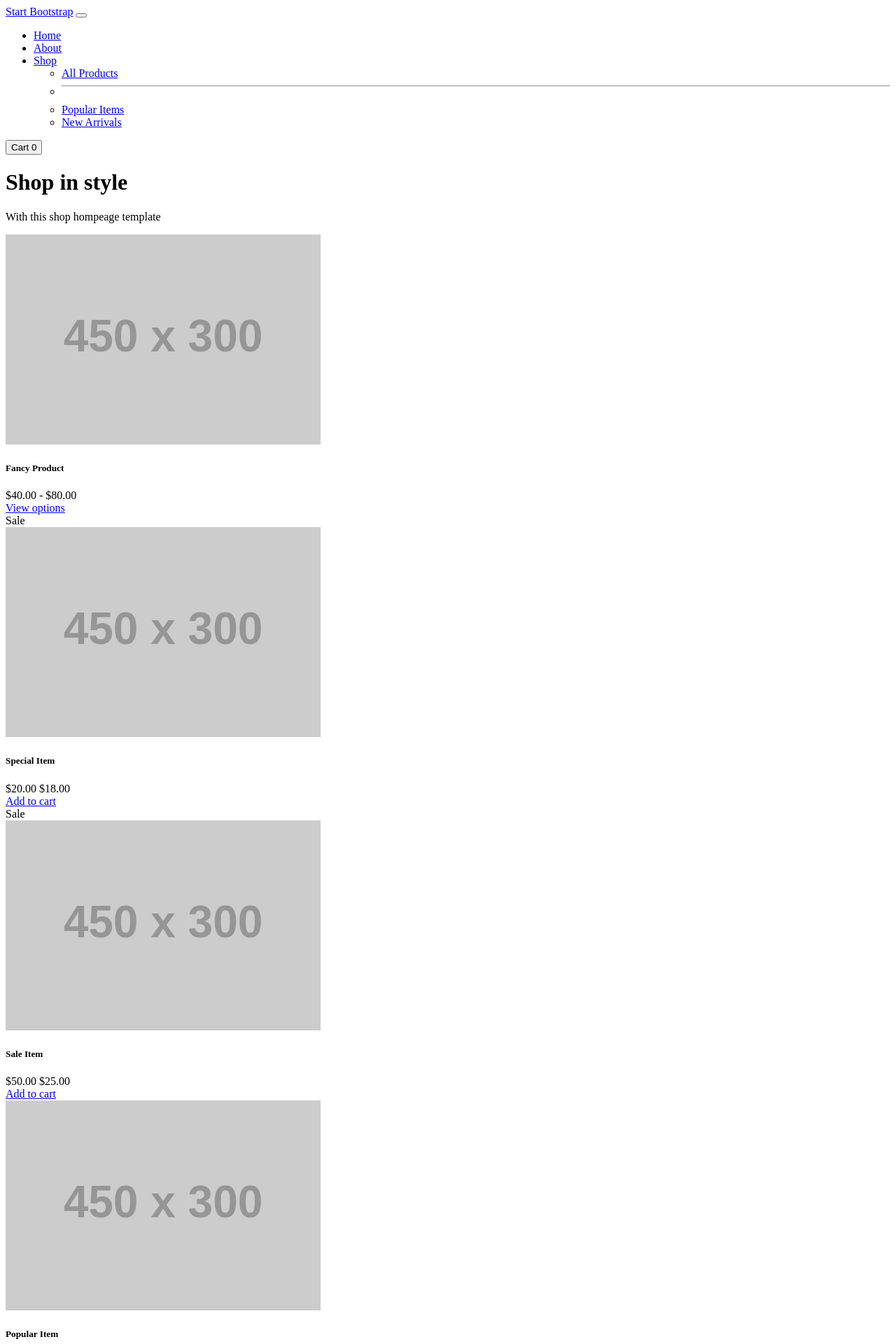
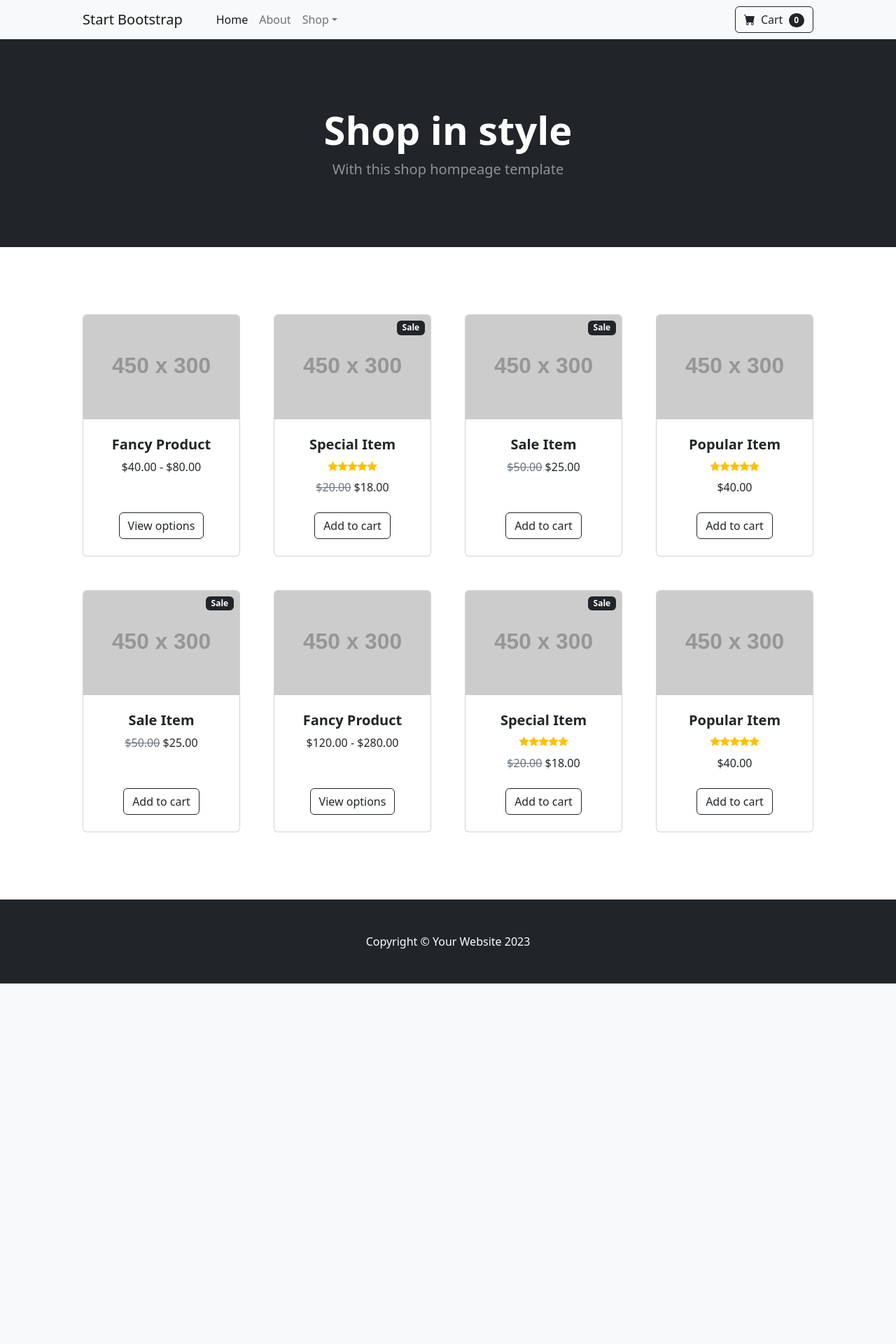
Before and after one commit to efjey/Majd, a Django app: page / in a window 1280 px wide. Shown: the top 1920 px of the page at 70% size. After the commit the page ends 1405 px from the top, so only its background shows below. Run offline with Django 5.2, Linux system fonts and the light colour scheme; grey boxes labelled with a size stand in for pictures from a placeholder-image service; some libraries are stand-ins or nearby versions.

Commit message:
'cssProblemSolved'

```diff
--- a/shop/templates/index.html
+++ b/shop/templates/index.html
@@ -9,11 +9,11 @@
         <meta name="author" content="" />
         <title>Shop Homepage - Start Bootstrap Template</title>
         <!-- Favicon-->
-        <!--<link rel="icon" type="image/x-icon" href="{% static 'assets/favicon.ico' %}" />-->
+        <link rel="icon" type="image/x-icon" href="{% static 'assets/favicon.ico' %}" />
         <!-- Bootstrap icons-->
-        <link href="https://cdn.jsdelivr.net/npm/bootstrap-icons@1.5.0/font/bootstrap-icons.css" rel="stylesheets" />
+        <link href="https://cdn.jsdelivr.net/npm/bootstrap-icons@1.5.0/font/bootstrap-icons.css" rel="stylesheet" />
         <!-- Core theme CSS (includes Bootstrap)-->
-        <link href="{% static 'css/styles.css' %}" rel="stylesheets" />
+        <link href="{% static 'css/styles.css' %}" rel="stylesheet" />
     </head>
     <body>
         <!-- Navigation-->
@@ -264,6 +264,6 @@
         <!-- Bootstrap core JS-->
         <script src="https://cdn.jsdelivr.net/npm/bootstrap@5.2.3/dist/js/bootstrap.bundle.min.js"></script>
         <!-- Core theme JS-->
-        <!-- <script src="{% static 'js/scripts.js' %}"></script> -->
+         <script src="{% static 'js/scripts.js' %}"></script>
     </body>
 </html>
```
Also changed, not shown: shop/static/assets/favicon.ico (renamed from static/assets/favicon.ico), shop/static/css/styles.css (renamed from static/css/styles.css), shop/static/js/scripts.js (renamed from static/js/scripts.js).
